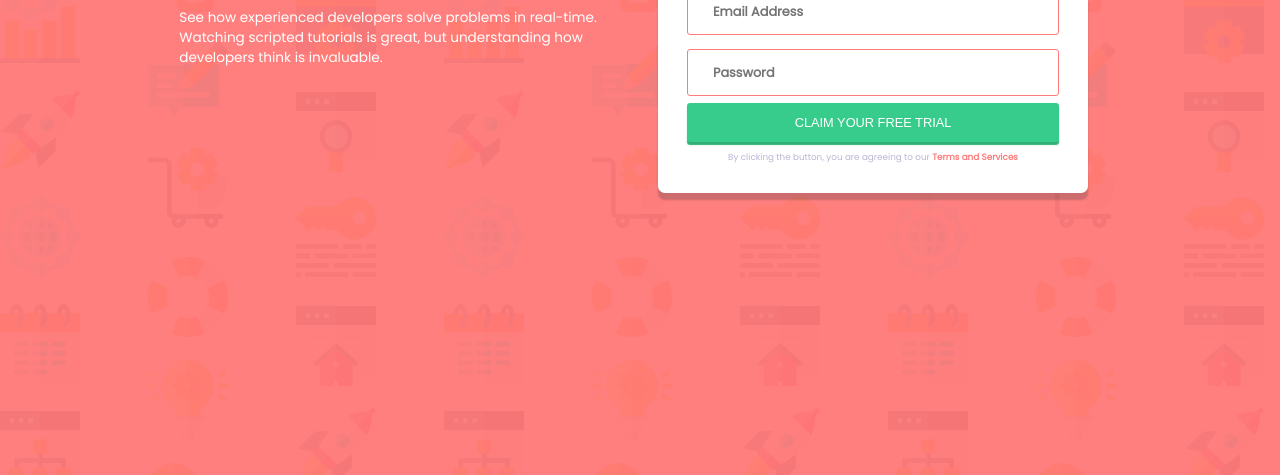
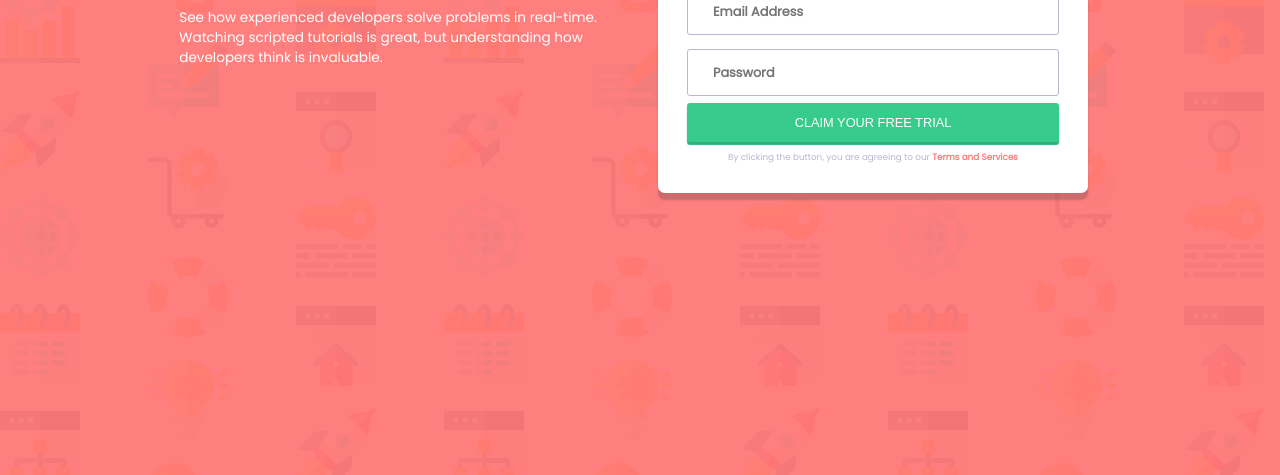
Before and after one commit to Rich15/signup-form-fEndMentor, a plain HTML site: page index.html in a window 1280 px wide. Shown: the part 325-800 px from the top of the page. Drawn offline with Linux system fonts and the light colour scheme.

Commit message:
Update style.css

```diff
--- a/style.css
+++ b/style.css
@@ -91,10 +91,6 @@ body {
             border: 0.1px solid hsl(248, 32%, 49%);
           }
 
-          .input:invalid {
-            border: 1px solid hsl(0, 100%, 74%);
-            content: "";
-          }
 
         #submit {
           padding: 10px 15px;
```
